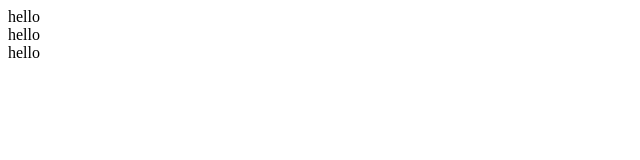
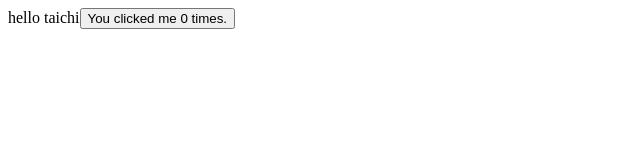
Before and after one commit to carotene4035/vue-practice, a plain HTML site: page index.html in a window 1280 px wide. Shown: the whole page, without its empty margins (0-640 px from the left). Drawn offline with Linux system fonts and the light colour scheme.

Commit message:
componentにdataをもたせた。

```diff
--- a/app.js
+++ b/app.js
@@ -1,10 +1,17 @@
-// コンポーネントの定義
+/** コンポーネントの定義 */
 var mycomponent = {
-  template: '<div>hello</div>'
+  template: '<div>hello {{message}}<button v-on:click="count++">You clicked me {{ count }} times.</button></div>',
+  data: function() {
+    return {
+      message: 'taichi',
+      count: 0
+    }
+  }
 };
 
-// コンポーネントの登録
+/** コンポーネントの登録 */
 Vue.component('my-component', mycomponent);
+
 
 /** 今後生成されるすべてのvueインスタンスで使えるようになる */
 var app = new Vue({
--- a/index.html
+++ b/index.html
@@ -10,8 +10,6 @@
 
 <div id="app">
   <my-component></my-component>
-  <my-component></my-component>
-  <my-component></my-component>
 </div>
 <script src="./vue.js"></script>
 <script src="./app.js"></script>
```
Also changed, not shown: 1 other file.
